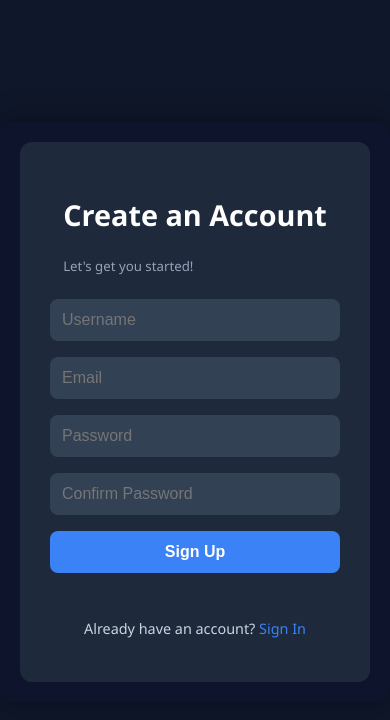
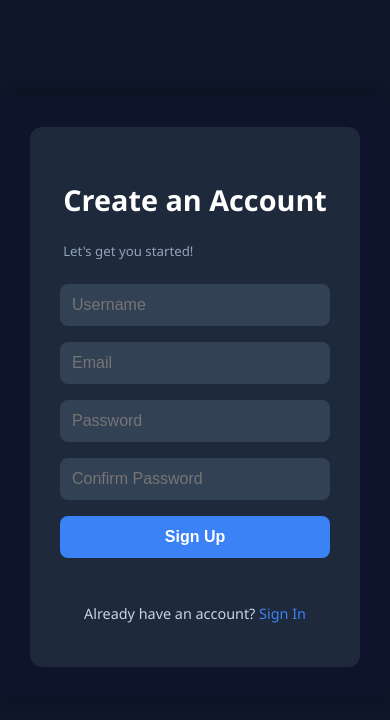
Before and after one commit to TuheliRay/Notes-App, a React (Vite) app in the folder frontend/: page /signup in a window 390 px wide. Shown: the top 720 px of the page. Built offline with nearby package versions, Linux system fonts and the light colour scheme; no server answers; the HTML template or start-up script is replaced by a standard one.

Commit message:
updated signup css

```diff
--- a/frontend/src/components/SignUp.module.css
+++ b/frontend/src/components/SignUp.module.css
@@ -164,8 +164,8 @@
     width: 90%;
     max-width: 400px;
     flex-direction: column;
-    padding: 20px;
-    margin-bottom: 60px;
+    padding: 30px;
+    margin-bottom: 90px;
   }
 
   .signup-image {
```
